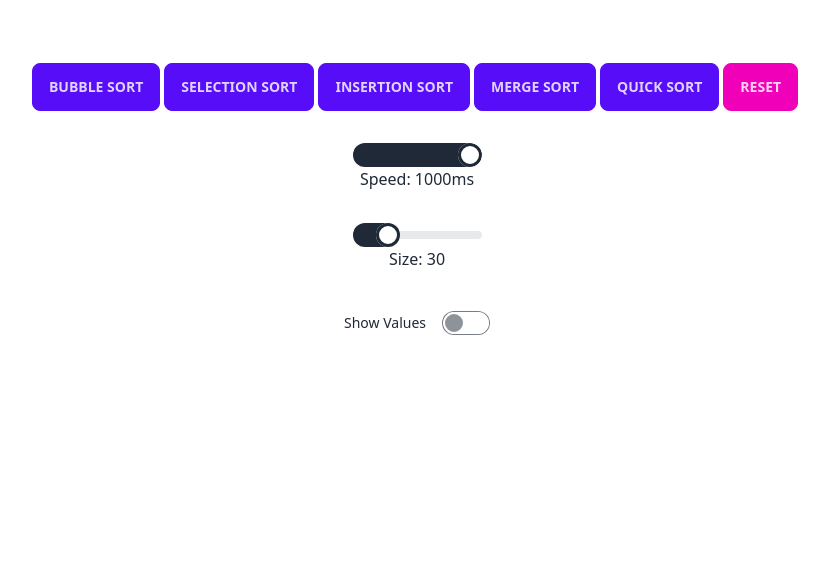
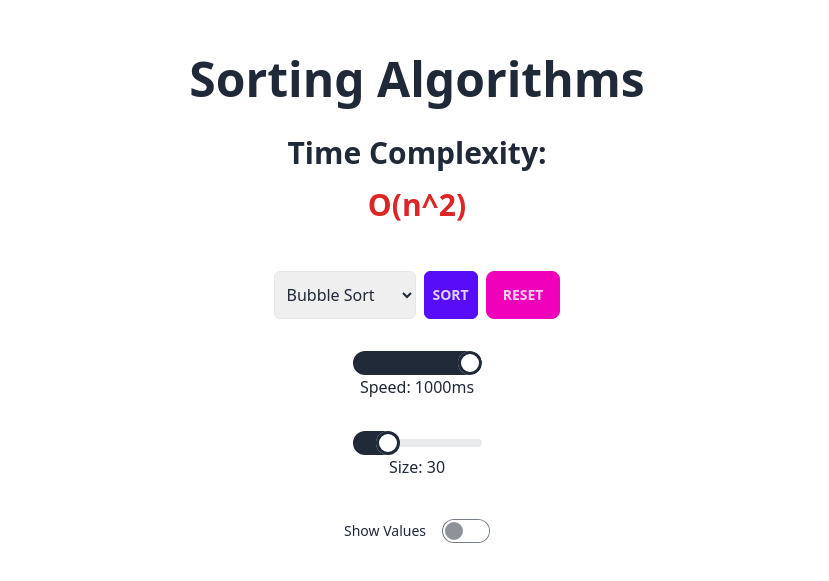
Before and after one commit to Berkanktk/Algorithm-visualizer, a SvelteKit app: page /sorting in a window 1280 px wide. Shown: the part 161-742 px from the top of the page, without its empty margins (223-1052 px from the left). Built offline with nearby package versions, Linux system fonts and the light colour scheme.

Commit message:
Added time complexity

```diff
--- a/src/routes/sorting/+page.svelte
+++ b/src/routes/sorting/+page.svelte
@@ -12,6 +12,50 @@
     let mergeArr: any[];
     let showValues: boolean = false;
     let isRunning: boolean = false;
+    let selectedAlgorithms: any[] = [
+        {
+            name: "Bubble Sort",
+            timeComplexity: "O(n^2)",
+            id: 1,
+        },
+        {
+            name: "Selection Sort",
+            timeComplexity: "O(n^2)",
+            id: 2,
+        },
+        {
+            name: "Insertion Sort",
+            timeComplexity: "O(n^2)",
+            id: 3,
+        },
+        {
+            name: "Merge Sort",
+            timeComplexity: "O(n log n)",
+            id: 4,
+        },
+        {
+            name: "Quick Sort",
+            timeComplexity: "O(n^2)",
+            id: 5,
+        },
+    ];
+    let selected: any = "Bubble Sort";
+    let timeComplexity: string = "";
+
+    $: selectedAlgorithms; // This reactive statement will track changes to selectedSearch
+    $: selected; // This reactive statement will track changes to selectedSearch
+    $: {
+        // Update the time complexity whenever selected or selectedSearch changes
+        updateTimeComplexity();
+    }
+
+    // A function to update the time complexity based on the selected algorithm
+    function updateTimeComplexity() {
+        const selectedAlgorithm = selectedAlgorithms.find((item: any) => item.name === selected);
+        if (selectedAlgorithm) {
+            timeComplexity = selectedAlgorithm.timeComplexity;
+        }
+    }
 
     function handleToggle() {
         showValues = !showValues;
@@ -22,19 +66,19 @@
         sortedArr = [...arr];
     }
 
-    function performAlgorithm(algorithm: string) {
+    function performAlgorithm() {
         sortedArr = [...arr];
         isRunning = true;
 
-        if (algorithm === "bubble") {
+        if (selected === "Bubble Sort") {
             bubbleSort();
-        } else if (algorithm === "selection") {
+        } else if (selected === "Selection Sort") {
             selectionSort();
-        } else if (algorithm === "insertion") {
+        } else if (selected === "Insertion Sort") {
             insertionSort();
-        } else if (algorithm === "merge") {
+        } else if (selected === "Merge Sort") {
             mergeSort();
-        } else if (algorithm === "quick") {
+        } else if (selected === "Quick Sort") {
             quickSort();
         }
     }
@@ -217,11 +261,13 @@
             >
                 <div
                     class="flex items-center justify-center rounded"
-                style="height: {25 + num}px; background-color: {i === currentStep ? 'red' : i === currentSelected ? 'green' : 'white'}; width: {90 / sortedArr.length}vw;"
-            >
-
-                    <!-- {num} -->
-                </div>
+                    style="height: {25 + num}px; background-color: {i ===
+                    currentStep
+                        ? 'red'
+                        : i === currentSelected
+                        ? 'green'
+                        : 'white'}; width: {90 / sortedArr.length}vw;"
+                />
                 {#if showValues}
                     <span>{num}</span>
                 {/if}
@@ -238,10 +284,9 @@
                     animate:flip={{ duration: 1000 }}
                 >
                     <div
-                    class="flex  rounded"
+                        class="flex rounded"
                         style="height: {25 + num}px; background-color: orange; width: {90 / sortedArr.length}vw;"
-                >
-                </div>
+                    />
                     {#if showValues}
                         <span>{num}</span>
                     {/if}
@@ -250,38 +295,29 @@
         </div>
     {/if}
 
+    <div class="top-0 left-0 right-0 text-center mb-12">
+        <h1 class="text-5xl font-bold text-center mt-6">Sorting Algorithms</h1>
+        <h2 class="text-3xl font-bold mb-4 text-center mt-8">Time Complexity:</h2>
+        <span class="text-red-600 text-3xl font-bold text-center">{timeComplexity}</span>
+    </div>
 
-    <div class="flex mt-8">
+    <div class="flex space-x-2">
+        <select class="p-2 rounded-md border" bind:value={selected} on:change={updateTimeComplexity}>
+            {#each selectedAlgorithms as item, i (i)}
+                <option value={item.name}>{item.name}</option>
+            {/each}
+        </select>
+
         <button
-            on:click={() => performAlgorithm("bubble")}
-            disabled={isRunning}
-            class="btn btn-primary mr-1">Bubble Sort</button
-        >
-        <button
-            on:click={() => performAlgorithm("selection")}
-            disabled={isRunning}
-            class="btn btn-primary mr-1">Selection Sort</button
-        >
-        <button
-            on:click={() => performAlgorithm("insertion")}
-            disabled={isRunning}
-            class="btn btn-primary mr-1">Insertion Sort</button
-        >
-        <button
-            on:click={() => performAlgorithm("merge")}
-            disabled={isRunning}
-            class="btn btn-primary mr-1">Merge Sort</button
-        >
-        <button
-            on:click={() => performAlgorithm("quick")}
-            disabled={isRunning}
-            class="btn btn-primary mr-1">Quick Sort</button
+            class="p-2 btn btn-primary rounded-md"
+            on:click={performAlgorithm}>Sort</button
         >
         <button
             on:click={() => document.location.reload()}
             class="btn btn-secondary mr-1">Reset</button
         >
     </div>
+
     <input
         type="range"
         min="1"
```
Also changed, not shown: 1 other file (tests, documents, lock files or other folders). Lines whose indentation alone changed are shown as unchanged.
